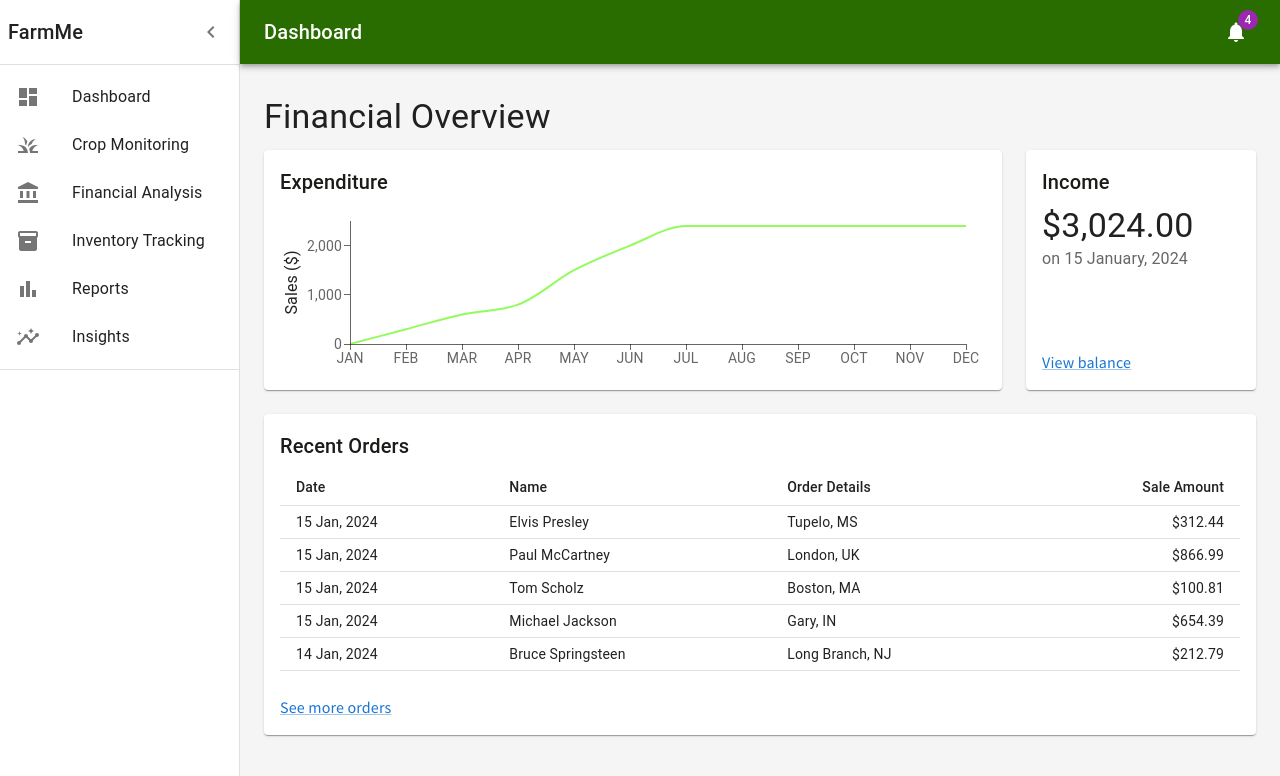
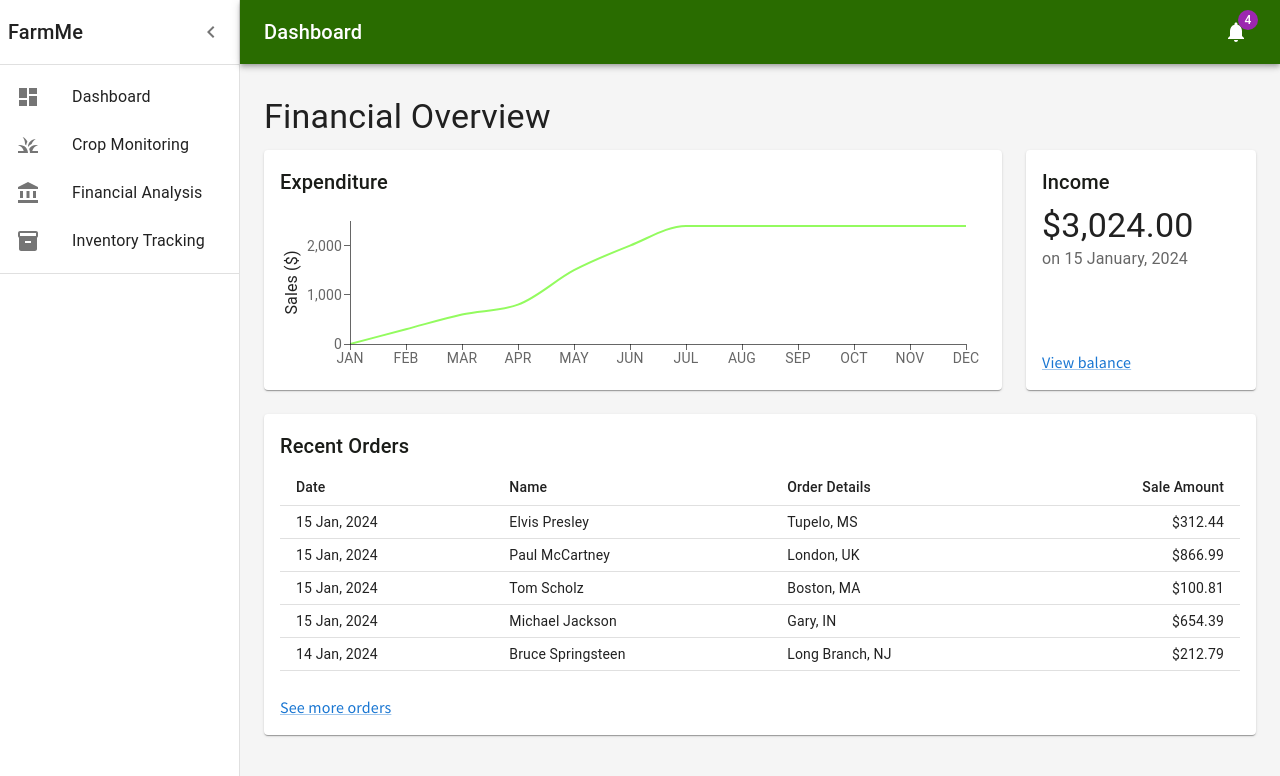
Before and after one commit to Abby422/Farmer, a React (Create React App) app: page / in a window 1280 px wide. Shown: the top 776 px of the page. Built offline with nearby package versions, Linux system fonts and the light colour scheme.

Commit message:
Changed dashboard

```diff
--- a/src/pages/Dashboard/ListItems.js
+++ b/src/pages/Dashboard/ListItems.js
@@ -60,24 +60,7 @@ export const MainListItems = () => {
         </ListItemIcon>
         <ListItemText primary="Inventory Tracking" />
       </ListItemButton>
-      <ListItemButton
-        selected={selectedIndex === 0}
-        onClick={(e) => handleListItemClick(e, 0)}
-      >
-        <ListItemIcon>
-          <BarChartIcon />
-        </ListItemIcon>
-        <ListItemText primary="Reports" />
-      </ListItemButton>
-      <ListItemButton
-        selected={selectedIndex === 0}
-        onClick={(e) => handleListItemClick(e, 0)}
-      >
-        <ListItemIcon>
-          <InsightsIcon />
-        </ListItemIcon>
-        <ListItemText primary="Insights" />
-      </ListItemButton>
+
     </>
   );
 };
```
